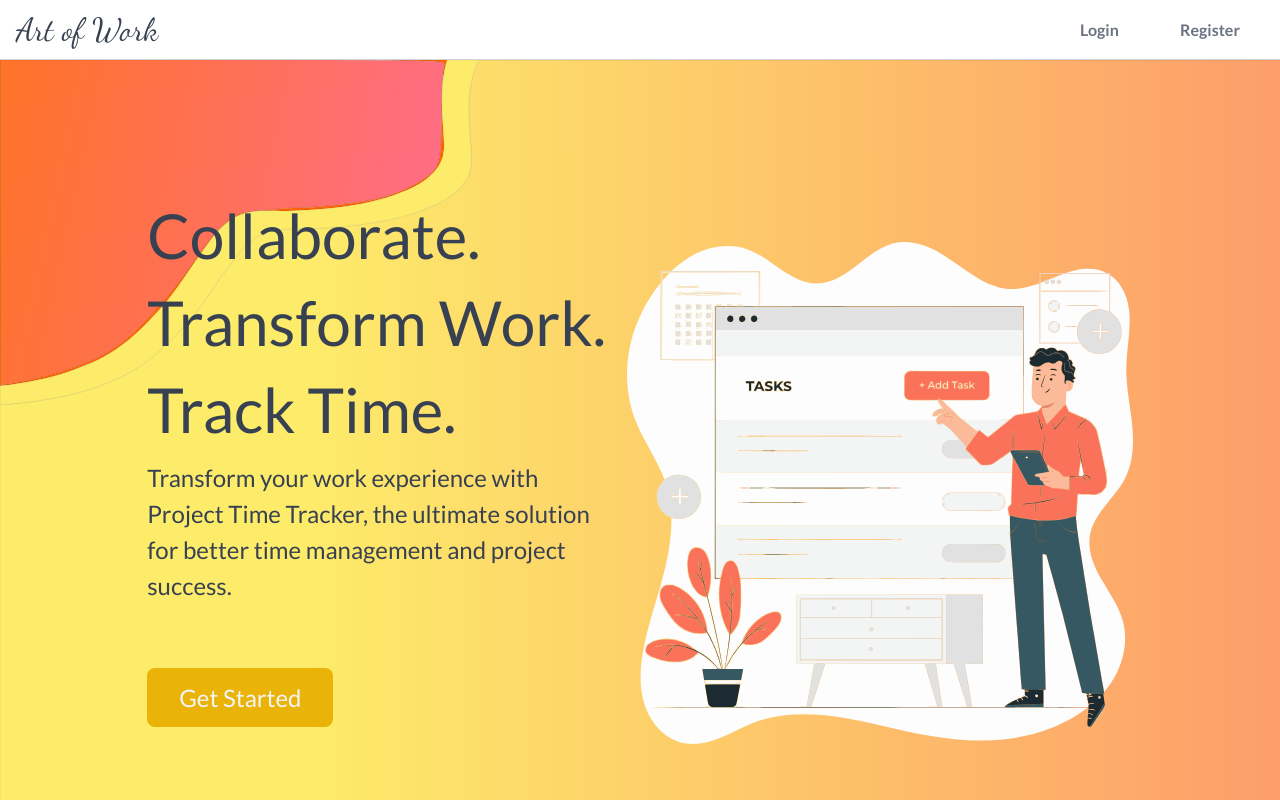
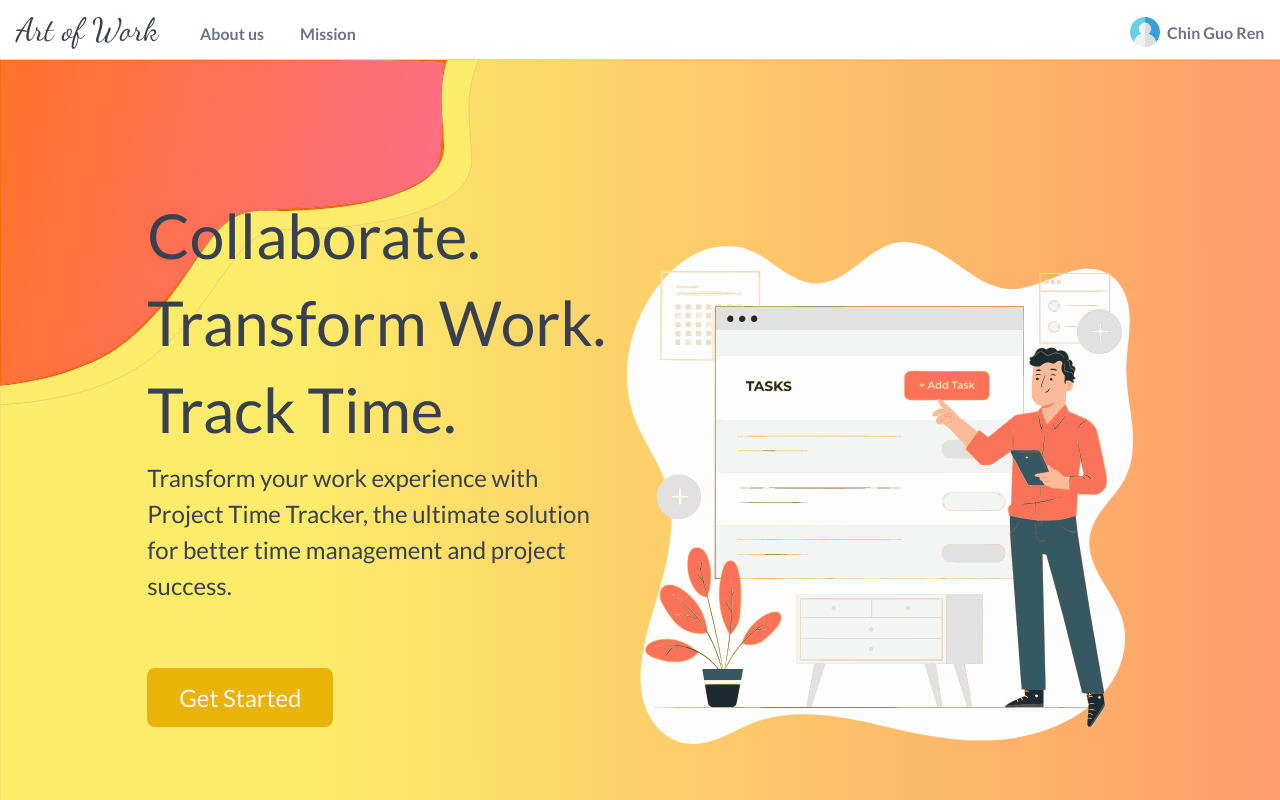
Before and after one commit to FHCProm/Art-of-Work, a Vue app: page /#/ in a window 1280 px wide. Shown: the top 800 px of the page. Built offline with nearby package versions, Linux system fonts and the light colour scheme; no server answers; a web font is replaced by a local one.

Commit message:
refined navbar and added tooltip

```diff
--- a/src/components/NavBar.vue
+++ b/src/components/NavBar.vue
@@ -8,18 +8,37 @@
       <router-link to="/">
         <span class="title pl-4">Art of Work</span>
       </router-link>
-      <div v-if="!userIsLogin" class="navbar-buttons">
-        <router-link to="/dashboard" class="navbar_button">
-          <span>Login</span>
-        </router-link>
-        <span class="navbar_button">Register</span>
+
+      <div class="navbar-buttons">
+        <div class="navbar_button">
+          <div class="navbar_button_text">About us</div>
+        </div>
+        <div class="navbar_button">
+          <div class="navbar_button_text">Mission</div>
+        </div>
       </div>
 
-      <div v-if="userIsLogin" class="navbar-buttons">
-        <div class="navbar_button">Goals</div>
+      <div v-if="!userIsLogin" class="account_buttons">
+        <span class="account_button"
+          ><div class="account_buttons_text">Login</div></span
+        >
 
-        <div class="navbar_button">Tasks</div>
-        <div class="navbar_button">My Account</div>
+        <span class="account_button"
+          ><div class="account_buttons_text">Register</div></span
+        >
+      </div>
+
+      <div v-else class="account_buttons">
+        <div
+          class="svg_container"
+          @click="accountToolTipVisibility = !accountToolTipVisibility"
+        >
+          <img class="account_svg" src="@/assets/officialPage/avatar.svg" />
+          <div class="account_name">Chin Guo Ren</div>
+          <AccountTooltip
+            :visibility="accountToolTipVisibility"
+          ></AccountTooltip>
+        </div>
       </div>
 
       <div class="mobile-menu-toggle" @click="menuClicked">
@@ -31,31 +50,9 @@
 
     <!--here is for mobile menu-->
     <div v-if="menuVisible" class="mobile-menu">
-      <div v-if="userIsLogin">
-        <a class="nav-dropdown-link">
-          <div class="dropdown-link-layout">
-            <p class="dropdown-link-text">Goals</p>
-          </div>
-        </a>
-        <a class="nav-dropdown-link">
-          <div class="dropdown-link-layout">
-            <p class="dropdown-link-text">Tasks</p>
-          </div>
-        </a>
-        <a class="nav-dropdown-link">
-          <div class="dropdown-link-layout">
-            <p class="dropdown-link-text">My Account</p>
-          </div>
-        </a>
-      </div>
-
-      <div v-else class="mobile-menu-buttons-wrapper">
-        <button class="get-started-container">
-          <div class="get-started-word">Get Started</div>
-        </button>
-        <button class="log-in-container">
-          <div class="log-in-word">Log in</div>
-        </button>
+      <div class="mobile-menu-buttons-wrapper">
+        <div class="mobile-menu-selection" @click="menuClicked">About Us</div>
+        <div class="mobile-menu-selection" @click="menuClicked">Mission</div>
       </div>
     </div>
   </header>
@@ -63,11 +60,13 @@
 
 <script setup>
 import LineContainer from "@/components/LineContainer.vue";
+import AccountTooltip from "@/components/tooltip/AccountTooltip.vue";
 import { ref, computed } from "vue";
 
-let userIsLogin = ref(false);
+let userIsLogin = ref(true);
 let menuVisible = ref(false);
 let menuPositionCSS = ref("unset");
+const accountToolTipVisibility = ref(false);
 const classes = computed(() => ({
   "menu-toggle-rotate": menuVisible.value,
 }));
@@ -97,7 +96,8 @@ const styles = computed(() => ({
 }
 .navbar {
   display: grid;
-  grid-template-columns: 1fr 1fr;
+  grid-template-columns: 1fr 50px 50px;
+  align-items: center;
   align-content: center;
   width: 100%;
   height: 60px;
@@ -107,17 +107,31 @@ const styles = computed(() => ({
   display: none;
 }
 
+.svg_container {
+  width: 100%;
+  display: flex;
+  position: relative;
+}
+
+.account_svg {
+  width: 100%;
+  height: 30px;
+}
+.account_name {
+  display: none;
+}
+
 .title {
   font-size: 2rem;
   font-family: "Dancing Script", cursive;
 }
 
 .mobile-menu-toggle {
-  justify-self: end;
-  padding: 1rem 2rem;
+  width: 100%;
 }
 
 .menu-toggle-container {
+  margin: auto;
   position: relative;
   width: 18px;
   height: 17px;
@@ -218,8 +232,17 @@ const styles = computed(() => ({
 .mobile-menu-buttons-wrapper {
   padding: 20px 24px;
   display: flex;
+  align-items: center;
   flex-direction: column;
   overflow: visible;
+}
+
+.mobile-menu-selection {
+  @include font-headline;
+  padding: 20px;
+  width: 100%;
+  border-bottom: 1px solid var(--gray-500);
+  text-align: center;
 }
 
 .get-started-container {
@@ -263,21 +286,71 @@ const styles = computed(() => ({
 }
 
 @media screen and (min-width: $breakpoint-small) {
+  .navbar {
+    display: grid;
+    grid-template-columns: 200px 1fr 150px;
+    align-content: center;
+    width: 100%;
+    height: 60px;
+  }
   .navbar-wrapper {
     position: static;
   }
   .navbar-buttons {
     @include font-headline;
-    justify-self: end;
     display: flex;
-    align-items: center;
+    height: 100%;
     color: var(--gray-500);
   }
 
   .navbar_button {
+    position: relative;
     width: 100px;
     &:hover {
       color: var(--yellow-900);
+    }
+  }
+  .navbar_button_text {
+    position: absolute;
+    top: 16px;
+  }
+
+  .account_buttons {
+    @include font-headline;
+    justify-self: end;
+    display: flex;
+    width: 100%;
+    height: 100%;
+    color: var(--gray-500);
+  }
+
+  .account_button {
+    position: relative;
+    width: 70px;
+    &:hover {
+      color: var(--gray-900);
+    }
+  }
+
+  .account_buttons_text {
+    position: absolute;
+    top: 16px;
+  }
+
+  .account_svg {
+    position: absolute;
+    width: 30px;
+    top: 11px;
+    height: 30px;
+  }
+
+  .account_name {
+    display: unset;
+    position: absolute;
+    top: 15px;
+    left: 37px;
+    &:hover {
+      color: var(--gray-900);
     }
   }
 
--- /dev/null
+++ b/src/components/tooltip/AccountTooltip.vue
@@ -0,0 +1,80 @@
+<template>
+  <div v-if="props.visibility" class="tooltip-container">
+    <div class="avatar-container">
+      <img src="@/assets/officialPage/avatar.svg" class="avatar" />
+      <div class="avatar-name">Chin Guo Ren</div>
+    </div>
+    <div class="tooltip-button">Setting</div>
+    <div class="tooltip-button log-out">Log out</div>
+  </div>
+</template>
+
+<script setup>
+import { ref } from "vue";
+
+const props = defineProps({
+  visibility: {
+    type: Boolean,
+  },
+});
+</script>
+
+<style lang="scss" scoped>
+.tooltip-container {
+  position: absolute;
+  top: 47px;
+  left: -148px;
+  width: 200px;
+  height: 170px;
+  background: white;
+  border-radius: 10px;
+  display: flex;
+  align-items: center;
+  flex-direction: column;
+  padding: 10px;
+  z-index: 100;
+}
+
+.avatar-container {
+  display: flex;
+  align-items: center;
+}
+.avatar {
+  width: 50px;
+  height: 50px;
+}
+.avatar-name {
+  @include font-body;
+  padding: 0 10px;
+}
+
+.avatar-name {
+  width: 100%;
+}
+
+.tooltip-button {
+  @include font-body;
+  border: 1px solid var(--yellow-500);
+  border-radius: 10px;
+  text-align: center;
+  width: 90%;
+  height: 30px;
+  margin-top: 1rem;
+  &:hover {
+    background: var(--yellow-300);
+  }
+}
+
+.log-out {
+  border: 1px solid var(--red-500);
+  &:hover {
+    background: var(--red-300);
+  }
+}
+
+@media screen and (min-width: $breakpoint-small) {
+  .tooltip-container {
+    top: 57px;
+  }
+}
+</style>
--- a/src/views/PageOfficial.vue
+++ b/src/views/PageOfficial.vue
@@ -13,7 +13,9 @@
             </h3>
           </div>
           <div class="words-third-part">
-            <button class="third-part-button">Get Started</button>
+            <router-link to="/dashboard" class="navbar_button">
+              <button class="third-part-button">Get Started</button>
+            </router-link>
           </div>
         </div>
         <div class="first-section-image-container">
```
Also changed, not shown: src/assets/officialPage/avatar.svg (added).
